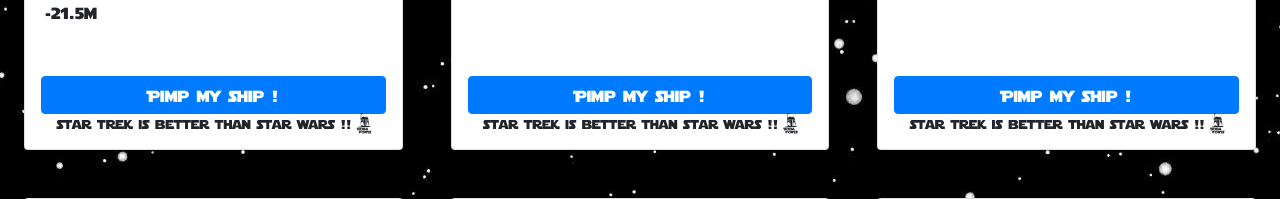
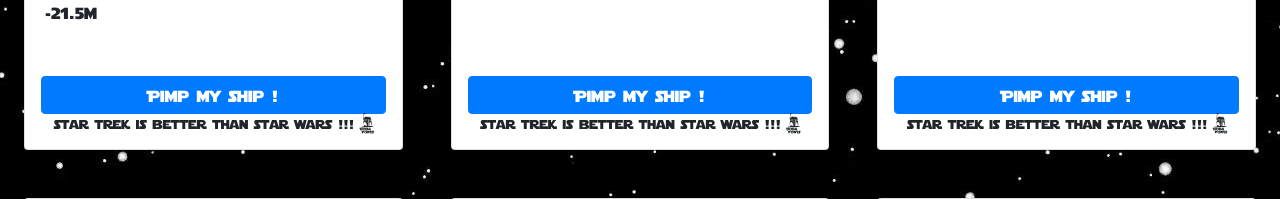
Before and after one commit to BOJEUU/BriceGitMaster, a PHP site: page / in a window 1280 px wide. Shown: the part 730-929 px from the top of the page. Run offline with PHP 8.4, Linux system fonts and the light colour scheme.

Commit message:
"star trek is better than star wars !!! ¶"

```diff
--- a/index.php
+++ b/index.php
@@ -32,7 +32,7 @@
                     </div>
                     <div class="d-flex flex-column justify-content-center w-100 p-3">
                         <a href="https://www.paypal.com/donate?hosted_button_id=YPCDAABFFFBKL" class="btn btn-primary">Pimp my ship !</a>
-                        <small class="text-center">star trek is better than star wars !! ¶</small>
+                        <small class="text-center">star trek is better than star wars !!! ¶</small>
                     </div>
                 </div>
             </div>
```
